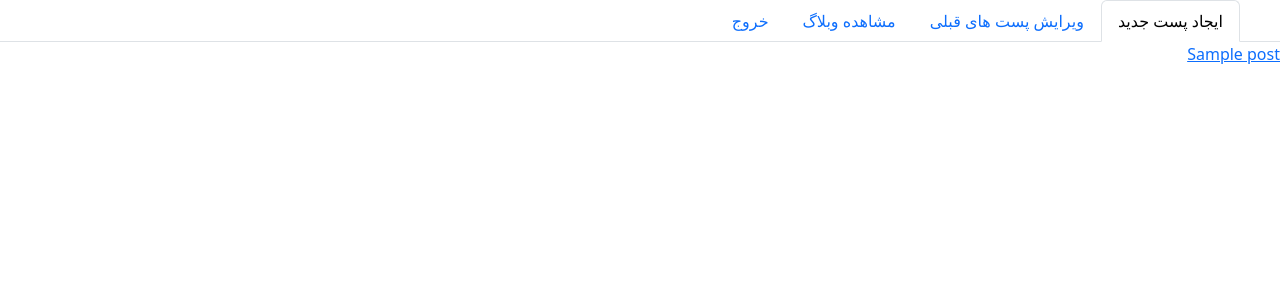
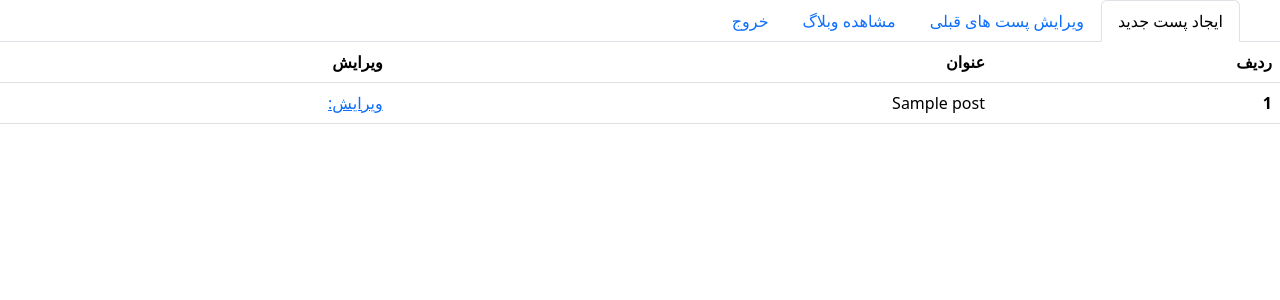
Before and after one commit to ramin-sh/weblog, a Django app: page /accounts/show_post in a window 1280 px wide. Shown: the top 300 px of the page. Run offline with Django 3.2, Linux system fonts and the light colour scheme; a user stored in the database is signed in; tables that the repository leaves empty hold one stand-in row (values such as "Sample post"); some libraries are stand-ins or nearby versions.

Commit message:
add table to show_post.html

```diff
--- a/templates/accounts/show_post.html
+++ b/templates/accounts/show_post.html
@@ -36,13 +36,32 @@
     </ul>
 
 
-    {% for post in posts %}
-    <p><a href="{% url 'edit_post' post.id %}">{{post.title}}</a></p>
-
-    {% endfor %}
 
 
 
 
+
+    <table class="table">
+        <thead>
+          <tr>
+            <th scope="col">ردیف</th>
+            <th scope="col">عنوان</th>
+            <th scope="col">ویرایش</th>
+
+          </tr>
+        </thead>
+        <tbody>
+            {% for post in posts %}
+          <tr>
+            <th scope="row">{{ forloop.counter}}</th>  {# The current iteration of the loop (1-indexed)#}
+            <td>{{post.title}}</td>
+            <td><a href="{% url 'edit_post' post.id %}">ویرایش:</a> </td>
+
+          </tr>
+          {% endfor %}
+        </tbody>
+      </table>
+
+
 </body>
 </html>
```
